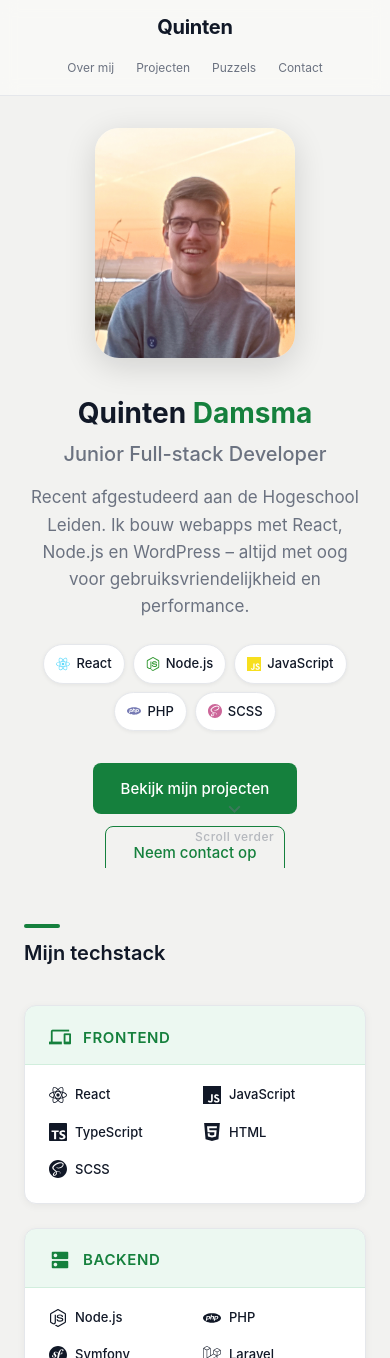
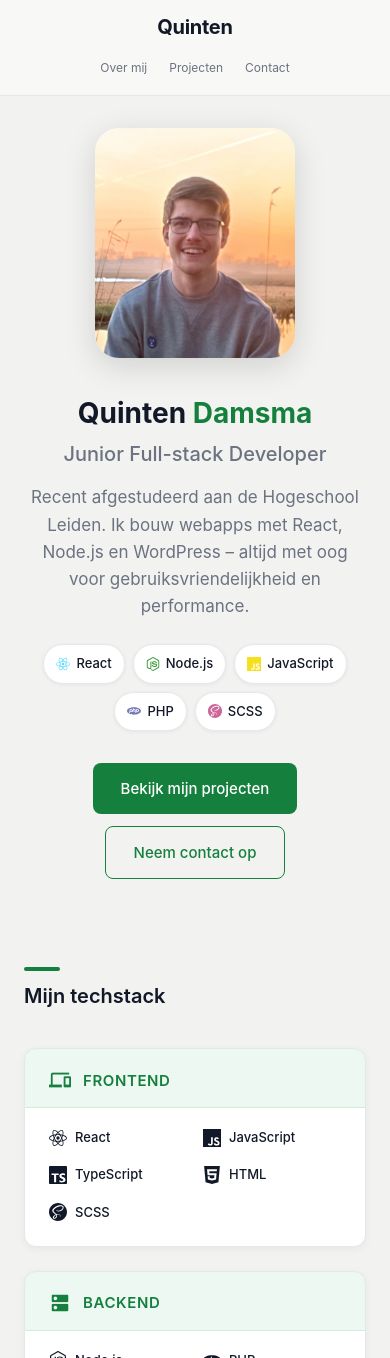
Before and after one commit to qdamsma/Portfolio, a React (Vite) app: page / in a window 390 px wide. Shown: the top 1358 px of the page. Built offline with nearby package versions, Linux system fonts and the light colour scheme.

Commit message:
Betere responsiveness op de home, puzzels weg uit navigatie en 404

```diff
--- a/src/App.jsx
+++ b/src/App.jsx
@@ -4,7 +4,6 @@ import './App.scss'
 const navigatie = [
   { label: 'Over mij', naar: '/over-mij' },
   { label: 'Projecten', naar: '/projecten' },
-  { label: 'Puzzels', naar: '/puzzels' },
   { label: 'Contact', naar: '/contact' },
 ]
 
--- a/src/components/SlipperigePad.scss
+++ b/src/components/SlipperigePad.scss
@@ -190,4 +190,8 @@
   font-size: var(--fs-klein);
   color: #7a6a4a;
   margin: 0;
+
+  @media (max-width: 1024px) {
+    display: none;
+  }
 }
--- a/src/index.scss
+++ b/src/index.scss
@@ -5,8 +5,6 @@
   --rand: #e5e7eb;
   --accent: #15803d;
   --accent-bg: rgba(22, 163, 74, 0.08);
-  --accent2: #f59e0b;
-  --accent2-bg: rgba(249, 115, 22, 0.08);
 
   --sans: 'Inter', system-ui, sans-serif;
   --header-hoogte: 72px;
--- a/src/main.jsx
+++ b/src/main.jsx
@@ -7,7 +7,7 @@ import OverMij from './paginas/OverMij.jsx'
 import Projecten from './paginas/Projecten.jsx'
 import Contact from './paginas/Contact.jsx'
 import Home from './paginas/Home.jsx'
-import Puzzels from './paginas/Puzzels.jsx'
+import NietGevonden from './paginas/NietGevonden.jsx'
 
 const router = createBrowserRouter([
   {
@@ -18,7 +18,7 @@ const router = createBrowserRouter([
       { path: 'over-mij', element: <OverMij /> },
       { path: 'projecten', element: <Projecten /> },
       { path: 'contact', element: <Contact /> },
-      { path: 'puzzels', element: <Puzzels /> },
+      { path: '*', element: <NietGevonden /> },
     ],
   },
 ])
--- a/src/paginas/Home.scss
+++ b/src/paginas/Home.scss
@@ -13,11 +13,10 @@
 }
 
 .home__scherm {
-  height: calc(100vh - var(--header-hoogte));
+  min-height: calc(100vh - var(--header-hoogte));
   display: flex;
   flex-direction: column;
   position: relative;
-  overflow: hidden;
 }
 
 .hero {
@@ -203,8 +202,8 @@
   &__scroll {
     position: absolute;
     bottom: 24px;
-    left: 50%;
-    transform: translateX(-50%);
+    left: 0;
+    right: 0;
     display: flex;
     flex-direction: column;
     align-items: center;
@@ -214,6 +213,10 @@
     animation: bounce 1.6s ease-in-out infinite;
 
     .material-icons { font-size: 24px; }
+
+    @media (max-width: 768px) {
+      display: none;
+    }
   }
 
   &__scroll-tekst {
@@ -257,7 +260,7 @@
     grid-template-columns: repeat(2, 1fr);
     gap: 24px;
 
-    @media (max-width: 480px) { grid-template-columns: 1fr; }
+    @media (max-width: 540px) { grid-template-columns: 1fr; }
   }
 
   &__kaart {
--- /dev/null
+++ b/src/paginas/NietGevonden.jsx
@@ -0,0 +1,13 @@
+import { Link } from 'react-router-dom'
+
+function NietGevonden() {
+  return (
+    <main style={{ textAlign: 'center', padding: '80px 24px' }}>
+      <h1 style={{ fontSize: '6rem', fontWeight: 700, color: 'var(--accent)', margin: '0 0 8px' }}>404</h1>
+      <p style={{ fontSize: 'var(--fs-h3)', color: 'var(--tekst-kop)', marginBottom: '24px' }}>Deze pagina bestaat niet.</p>
+      <Link to="/" style={{ color: 'var(--accent)', fontWeight: 500 }}>← Terug naar home</Link>
+    </main>
+  )
+}
+
+export default NietGevonden
--- a/src/paginas/Puzzels.jsx
+++ /dev/null
@@ -1,12 +0,0 @@
-import PuzzelsSectie from '../components/PuzzelsSectie'
-import './Puzzels.scss'
-
-function Puzzels() {
-  return (
-    <main className="pagina">
-      <PuzzelsSectie />
-    </main>
-  )
-}
-
-export default Puzzels
--- a/src/paginas/Puzzels.scss
+++ /dev/null
@@ -1,7 +0,0 @@
-.pagina {
-  padding: 64px 48px;
-
-  @media (max-width: 768px) {
-    padding: 40px 24px;
-  }
-}
```
